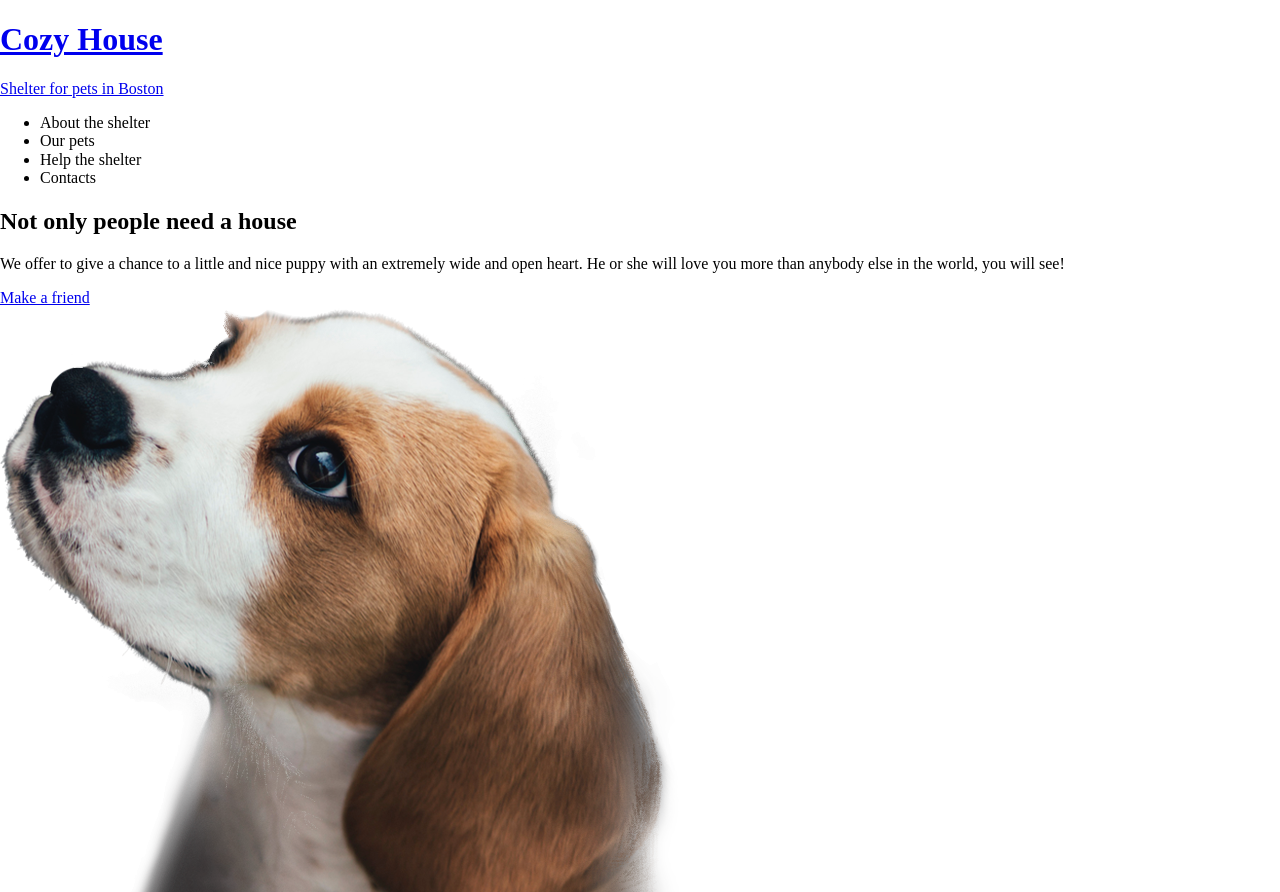
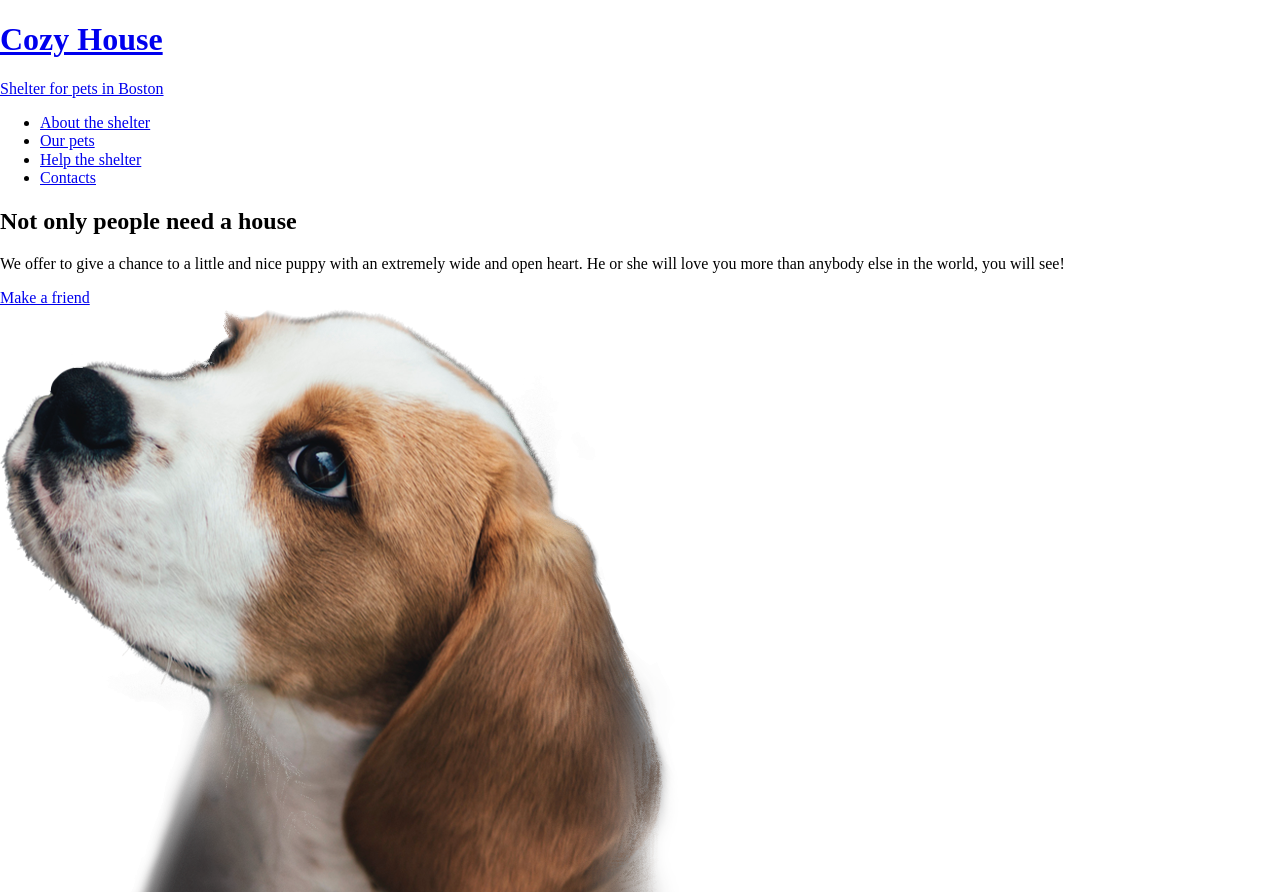
Before and after one commit to zhadan93/rsschool-js, a plain HTML site: page shelter/pages/main/index.html in a window 1280 px wide. Shown: the top 892 px of the page. Drawn offline with Linux system fonts and the light colour scheme.

Commit message:
feat: add links for header navigation

```diff
--- a/shelter/pages/main/index.html
+++ b/shelter/pages/main/index.html
@@ -20,10 +20,10 @@
       </div>
       <nav class="header__navigation">
         <ul class="navigation">
-          <li class="navigation__item navigation__item--active">About the shelter</li>
-          <li class="navigation__item">Our pets</li>
-          <li class="navigation__item">Help the shelter</li>
-          <li class="navigation__item">Contacts</li>
+          <li class="navigation__item navigation__item--active"><a href="#">About the shelter</a></li>
+          <li class="navigation__item"><a href="../pets/index.html" target="_blanc">Our pets</a></li>
+          <li class="navigation__item"><a href="#help">Help the shelter</a></li>
+          <li class="navigation__item"><a href="#footer">Contacts</a></li>
         </ul>
       </nav>
     </div>
```
